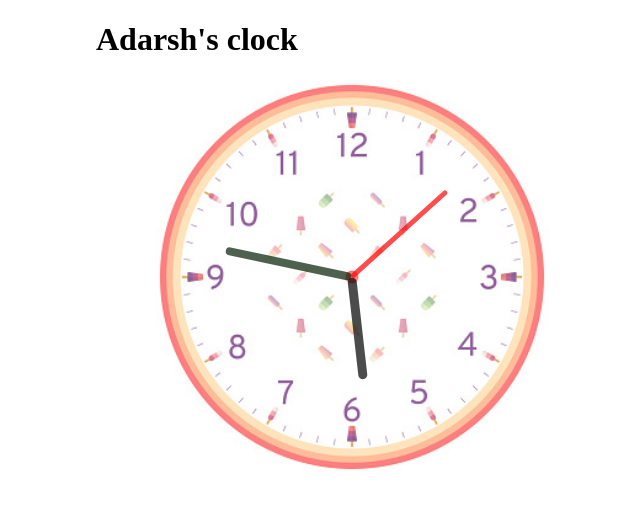
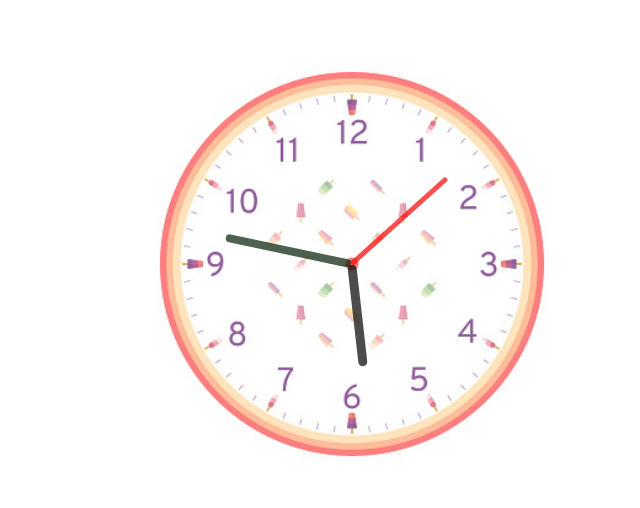
Before and after one commit to ADARSH-BHALEKAR18/Javascript-Analog-clock, a plain HTML site: page index.html in a window 1280 px wide. Shown: the whole page, without its empty margins (288-928 px from the left). Drawn offline with Linux system fonts and the light colour scheme.

Commit message:
fixed bug

```diff
--- a/index.html
+++ b/index.html
@@ -12,7 +12,7 @@
 
 <body>
     <div id="clockcontainer">
-        <h1>Adarsh's clock</h1>
+
         <div id="hour_hand">
 
         </div>
```
